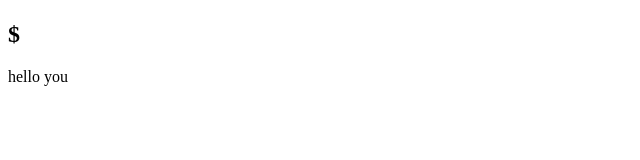
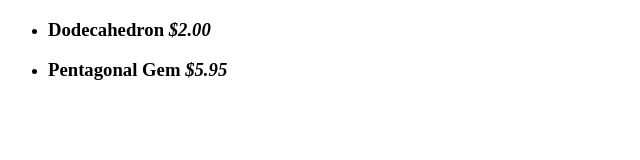
Before and after one commit to OrthoStice/angularjsproject, a plain HTML site: page Index.html in a window 1280 px wide. Shown: the whole page, without its empty margins (0-640 px from the left). Drawn offline with Linux system fonts and the light colour scheme.

Commit message:
"badge 2 start"

```diff
--- a/Index.html
+++ b/Index.html
@@ -4,14 +4,18 @@
         <title>AngularJS Project</title>
         <link rel="stylesheet" type="text/css href="css/bootstrap.min.css" />
     </head>
-    <body>
-        <div ng-controller="StoreController as store">
-            <h1> {{store.product.name}}</h1>
-            <h2> ${{store.product.price}}</h2>
-            <p> {{store.product.description}}</p>
-        </div>
+    <body ng-controller="StoreController as store">
+        <ul>
+            <li class= "list-group-item" ng-repeat= "product in store.product">
+                 <h3>
+                     {{product.name}}
+                     <em class="pull-right"> {{product.price | currency}}</em>
+                </h3>
+                <button ng-show="store.product.canPurchase"> Add to Cart
+                </button>
+            </li>
+        </ul>
         <script type="text/javascript" src="js/angular.min.js"></script>
         <script type="text/javascript" src="js/app.js"></script>
-        <p>{{"hello" + " you"}}</p>
     </body>
 </html>
--- a/js/app.js
+++ b/js/app.js
@@ -1,12 +1,24 @@
 (function() {
     var app = angular.module('store', [ ]);
+
     app.controller('StoreController', function(){
-        this.poduct = gem;
+        this.product = gems;
     });
 
-    var gem= {
+    var gems= [
+    {
         name: 'Dodecahedron',
-        price: 2.95,
-        description: '...',
+        price: 2,
+        description: 'Lorem ipsum bacon eatum',
+        canPurchase: true,
+        soldOut: false,
+    },
+    {
+        name: 'Pentagonal Gem',
+        price: 5.95,
+        description: 'Lorem ipsum bacon eatum',
+        canPurchase: true,
+        soldOut: false,
     }
+];
 })();
```
